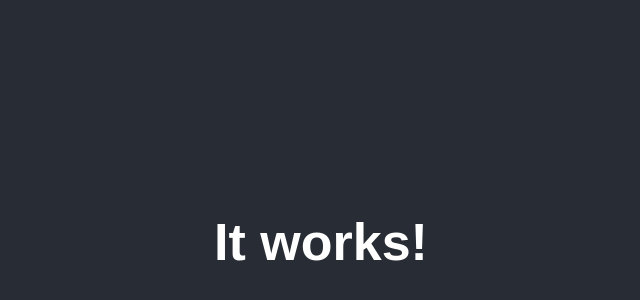
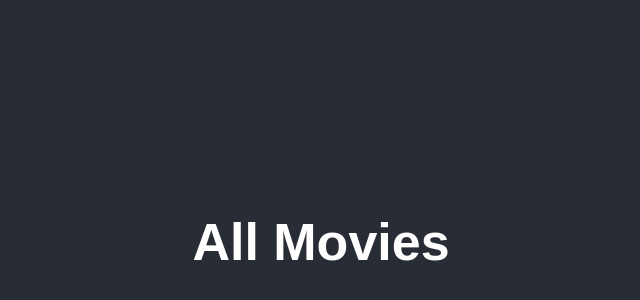
Before and after one commit to NitnekB/movies-graphql, a React (Create React App) app in the folder client/: page /movies in a window 1280 px wide. Shown: the part 158-458 px from the top of the page, without its empty margins (319-959 px from the left). Built offline with nearby package versions, Linux system fonts and the light colour scheme.

Commit message:
feat: add base routing client structure

```diff
--- a/client/package.json
+++ b/client/package.json
@@ -5,6 +5,7 @@
   "dependencies": {
     "react": "^16.8.6",
     "react-dom": "^16.8.6",
+    "react-router-dom": "^5.0.0",
     "react-scripts": "3.0.1"
   },
   "scripts": {
--- a/client/src/App.js
+++ b/client/src/App.js
@@ -1,15 +1,21 @@
 import React, { Component } from 'react';
+import { BrowserRouter, Route, Redirect, Switch } from 'react-router-dom';
+
+import AuthPage from './pages/Auth';
+import MoviesPage from './pages/Movies';
 
 import './App.css';
 
 class App extends Component {
   render() {
     return (
-      <div className="App">
-        <div className="App-header">
-          <h1>It works!</h1>
-        </div>
-      </div>
+      <BrowserRouter>
+        <Switch>
+          <Redirect from="/" to="/auth" exact />
+          <Route path="/auth" component={AuthPage} />
+          <Route path="/movies" component={MoviesPage} />
+        </Switch>
+      </BrowserRouter>
     );
   }
 }
--- /dev/null
+++ b/client/src/pages/Auth.js
@@ -0,0 +1,13 @@
+import React, { Component } from 'react';
+
+class AuthPage extends Component {
+  render() {
+    return (
+      <div className="App-header">
+        <h1>Welcome! Please login with your account</h1>
+      </div>
+    );
+  }
+}
+
+export default AuthPage;
--- /dev/null
+++ b/client/src/pages/Movies.js
@@ -0,0 +1,13 @@
+import React, { Component } from 'react';
+
+class MoviesPage extends Component {
+  render() {
+    return (
+      <div className="App-header">
+        <h1>All Movies</h1>
+      </div>
+    );
+  }
+}
+
+export default MoviesPage;
```
Also changed, not shown: 2 other files (tests, documents, lock files or other folders).
